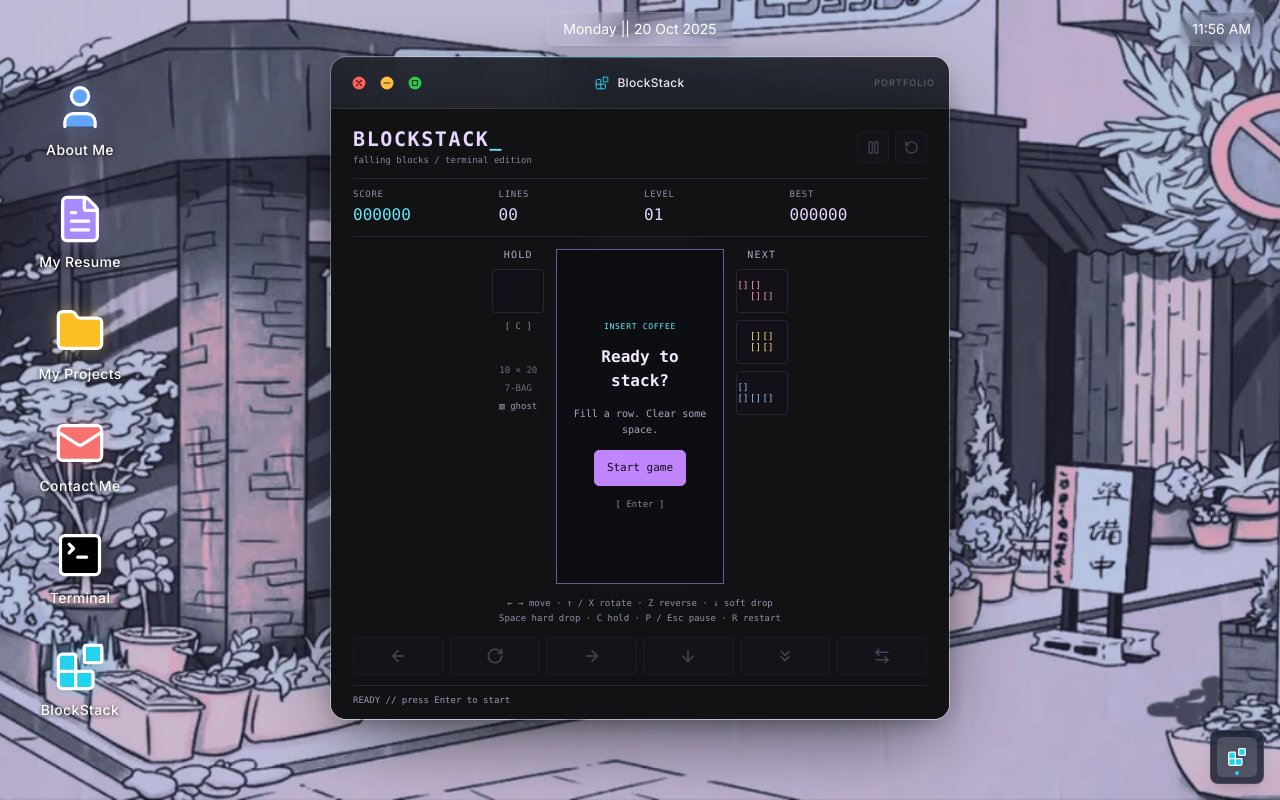
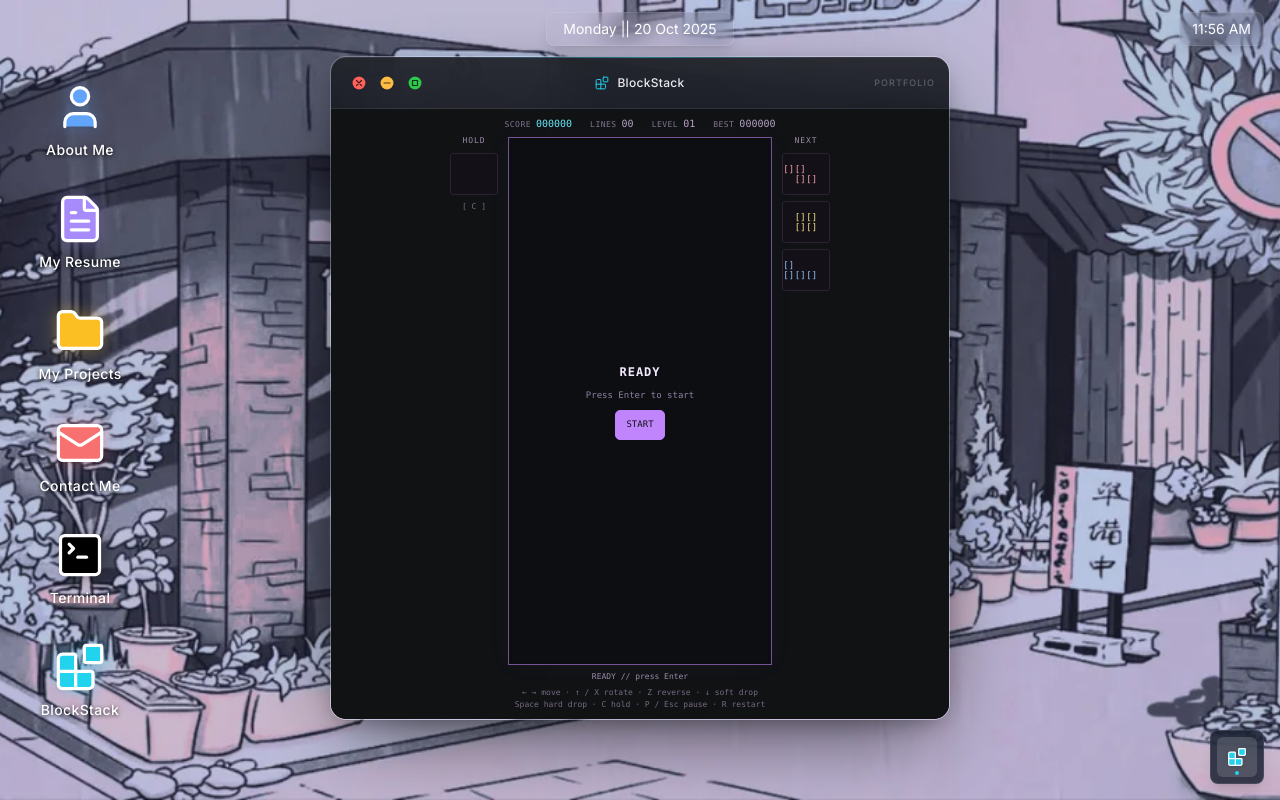
Before and after one commit to TANKominator5/Portfolio, a Next.js app in the folder arch-portfolio/: page / in a window 1280 px wide. Both pictures are taken after a click on the button "BlockStack". Built offline with nearby package versions, Linux system fonts and the light colour scheme.

Commit message:
improved the UI of the Blockstack game

```diff
--- a/arch-portfolio/src/components/BlockStack.module.css
+++ b/arch-portfolio/src/components/BlockStack.module.css
@@ -6,8 +6,8 @@
   min-height: 0;
   min-width: 0;
   overflow: auto;
-  gap: 10px;
-  padding: 18px 22px 12px;
+  gap: 6px;
+  padding: 10px 14px 8px;
   background: #101214;
   color: #d8b4fe;
   font-family: ui-monospace, SFMono-Regular, Menlo, Monaco, Consolas, "Liberation Mono", monospace;
@@ -15,13 +15,6 @@
   scrollbar-width: thin;
   scrollbar-color: #48344f transparent;
 }
-
-.header { display: flex; align-items: center; justify-content: space-between; gap: 12px; flex-shrink: 0; }
-.header h3 { color: #e9d5ff; font-size: 20px; font-weight: 700; letter-spacing: 0.08em; line-height: 1.2; }
-.header h3 span { color: #67e8f9; }
-.header p { margin-top: 3px; font-size: 9px; color: #8e809f; }
-.headerActions { display: flex; gap: 6px; }
-.headerActions button { width: 32px; height: 32px; }
 
 .app button {
   display: grid;
@@ -39,35 +32,34 @@
 .app button:active:not(:disabled) { background: #392449; }
 .app button:disabled { opacity: 0.3; cursor: default; }
 
-.scoreboard { display: grid; grid-template-columns: repeat(4, minmax(0, 1fr)); gap: 8px; flex-shrink: 0; border-block: 1px solid #2b2235; padding-block: 9px; }
-.scoreboard dt { color: #9a8ba8; font-size: 9px; text-transform: uppercase; letter-spacing: 0.08em; }
-.scoreboard dd { margin-top: 2px; color: #e9d5ff; font-size: 16px; font-variant-numeric: tabular-nums; }
+.scoreboard { display: flex; justify-content: center; gap: 18px; flex-shrink: 0; color: #81758f; font-size: 8px; line-height: 1; text-transform: uppercase; letter-spacing: 0.06em; }
+.scoreboard > div { display: flex; align-items: baseline; gap: 5px; }
+.scoreboard dt { color: #81758f; }
+.scoreboard dd { color: #b5a3c6; font-size: 10px; font-variant-numeric: tabular-nums; letter-spacing: 0; }
 .scoreboard > div:first-child dd { color: #67e8f9; }
 
 .arena {
   container-type: size;
   display: grid;
-  grid-template-columns: 52px auto 52px;
+  grid-template-columns: 48px auto 48px;
   justify-content: center;
   align-items: center;
-  column-gap: 12px;
+  column-gap: 10px;
   flex: 1 1 0%;
   min-height: 180px;
   min-width: 0;
 }
 
-.side { display: flex; flex-direction: column; align-items: center; gap: 7px; align-self: start; }
-.side h4 { color: #b5a3c6; font-size: 10px; font-weight: 500; letter-spacing: 0.12em; }
-.keyHint { color: #8e809f; font-size: 9px; }
-.sideNote { margin-top: 20px; text-align: center; color: #756a83; font-size: 9px; line-height: 2; }
-.sideNote span { color: #a393b5; }
-.preview { display: grid; grid-template: repeat(4, 1fr) / repeat(4, 1fr); width: 52px; height: 44px; border: 1px solid #2b2235; border-radius: 3px; background: #131117; font-size: 9px; line-height: 1; }
+.side { display: flex; flex-direction: column; align-items: center; gap: 6px; align-self: start; }
+.side h4 { color: #9a8ba8; font-size: 8px; font-weight: 500; letter-spacing: 0.12em; }
+.keyHint { color: #756a83; font-size: 8px; }
+.preview { display: grid; grid-template: repeat(4, 1fr) / repeat(4, 1fr); width: 48px; height: 42px; border: 1px solid #2b2235; border-radius: 3px; background: #131117; font-size: 9px; line-height: 1; }
 .preview span { display: grid; place-items: center; }
 .dimmed { opacity: 0.4; }
 
 .well {
   position: relative;
-  width: min(calc(100cqw - 128px), calc(50cqh - 2px), 280px);
+  width: min(calc(100cqw - 116px), calc(50cqh - 2px), 340px);
   aspect-ratio: 1 / 2;
   border: 1px solid #755396;
   padding: 3px;
@@ -83,36 +75,28 @@
 .filled { color: var(--piece-color); background: color-mix(in srgb, var(--piece-color) 12%, transparent); }
 .ghost { color: #675172; }
 
-.overlay { position: absolute; inset: 3px; display: flex; flex-direction: column; align-items: center; justify-content: center; text-align: center; gap: 12px; padding: 12px; background: rgb(13 14 19 / 94%); }
-.overlayTag { color: #67e8f9; font-size: 8px; letter-spacing: 0.09em; }
-.overlay h4 { color: #f3e8ff; font-size: clamp(12px, 2.8cqw, 20px); font-weight: 600; }
-.overlay p { max-width: 170px; color: #b5a3c6; font-size: 10px; line-height: 1.6; }
-.overlay button { padding: 9px 12px; color: #101214; background: #c084fc; border-color: #c084fc; font-size: 11px; }
+.overlay { position: absolute; inset: 3px; display: flex; flex-direction: column; align-items: center; justify-content: center; text-align: center; gap: 8px; padding: 10px; background: rgb(13 14 19 / 94%); }
+.overlay h4 { color: #f3e8ff; font-size: 12px; font-weight: 600; letter-spacing: 0.08em; }
+.overlay p { color: #8e809f; font-size: 9px; }
+.overlay button { padding: 7px 10px; color: #101214; background: #c084fc; border-color: #c084fc; font-size: 9px; text-transform: uppercase; }
 .overlay button:hover:not(:disabled) { color: #101214; background: #d8b4fe; }
 
-.instructions { flex-shrink: 0; color: #9a8ba8; font-size: 9px; line-height: 1.7; text-align: center; }
-.controls { flex-shrink: 0; display: grid; grid-template-columns: repeat(6, minmax(0, 1fr)); gap: 6px; }
-.controls button { min-height: 38px; }
-.status { flex-shrink: 0; overflow: hidden; text-overflow: ellipsis; white-space: nowrap; border-top: 1px solid #2b2235; padding-top: 8px; color: #a393b5; font-size: 9px; }
+.instructions { flex-shrink: 0; color: #756a83; font-size: 8px; line-height: 1.5; text-align: center; }
+.status { flex-shrink: 0; overflow: hidden; text-overflow: ellipsis; white-space: nowrap; color: #9a8ba8; font-size: 8px; line-height: 1; text-align: center; }
 
 @container (max-width: 400px) {
-  .header h3 { font-size: 16px; }
-  .header p { font-size: 8px; }
-  .scoreboard dd { font-size: 13px; }
+  .scoreboard { gap: 9px; font-size: 7px; }
+  .scoreboard > div { gap: 3px; }
+  .scoreboard dd { font-size: 8px; }
   .overlay { gap: 7px; padding: 7px; }
-  .overlayTag { display: none; }
   .overlay p { font-size: 8px; }
   .overlay button { padding: 7px 6px; font-size: 9px; white-space: nowrap; }
   .instructions { font-size: 8px; }
 }
 
 @media (max-width: 639px) {
-  .app { padding: 12px 10px 8px; gap: 5px; }
+  .app { padding: 8px 8px 6px; gap: 4px; }
   .arena { min-height: 160px; }
   .preview { height: 36px; }
-  .scoreboard { padding-block: 4px; }
-  .scoreboard dt { font-size: 8px; line-height: 1; }
-  .scoreboard dd { font-size: 12px; line-height: 1.25; }
   .instructions { position: absolute; width: 1px; height: 1px; padding: 0; margin: -1px; overflow: hidden; clip-path: inset(50%); white-space: nowrap; }
-  .status { padding-top: 5px; }
 }
--- a/arch-portfolio/src/components/BlockStack.tsx
+++ b/arch-portfolio/src/components/BlockStack.tsx
@@ -1,7 +1,6 @@
 'use client';
 
-import { useCallback, useEffect, useId, useReducer, useRef, useState, type CSSProperties, type KeyboardEvent, type ReactNode } from 'react';
-import { ArrowDown, ArrowLeft, ArrowRight, ChevronsDown, Pause, Play, RotateCcw, RotateCw, ArrowLeftRight } from 'lucide-react';
+import { useEffect, useId, useReducer, useRef, useState, type CSSProperties, type KeyboardEvent } from 'react';
 import { BOARD_HEIGHT, BOARD_WIDTH, LOCK_DELAY, PIECE_COLORS, createGame, fallInterval, gameReducer, getGhostPiece, getPieceCells, isGrounded, type GameAction, type GameState, type PieceType } from '@/games/blockstack';
 import styles from './BlockStack.module.css';
 
@@ -114,24 +113,14 @@ export default function BlockStack({ active = true }: { active?: boolean }) {
     if (actions[key]) perform(actions[key]);
   };
 
-  const status = game.status === 'ready' ? 'READY // press Enter to start'
-    : game.status === 'gameover' ? 'STACK OVERFLOW // try another run'
+  const status = game.status === 'ready' ? 'READY // press Enter'
+    : game.status === 'gameover' ? 'GAME OVER // press Enter'
       : game.status === 'paused' ? 'PAUSED // your stack is safe'
-        : game.lastClear ? `${game.lastClear === 4 ? 'FOUR-LINE CLEAR' : `${game.lastClear} LINE${game.lastClear > 1 ? 'S' : ''} CLEARED`} // nice stack management`
-          : 'RUNNING // stack, clear, repeat';
+        : game.lastClear ? `${game.lastClear === 4 ? 'TETRIS' : `${game.lastClear} LINE${game.lastClear > 1 ? 'S' : ''}`}`
+          : 'RUNNING';
 
   return (
     <div className={styles.app} data-state={game.status} onKeyDown={onKeyDown}>
-      <header className={styles.header}>
-        <div><h3>BLOCKSTACK<span aria-hidden="true">_</span></h3><p>falling blocks / terminal edition</p></div>
-        <div className={styles.headerActions}>
-          <button type="button" onClick={togglePause} disabled={!playable || game.status === 'ready' || game.status === 'gameover'} aria-label={game.status === 'paused' ? 'Resume game' : 'Pause game'} title="Pause / resume (P)">
-            {game.status === 'paused' ? <Play size={15} /> : <Pause size={15} />}
-          </button>
-          <button type="button" onClick={start} disabled={!playable || game.status === 'ready'} aria-label="Restart game" title="Restart (R)"><RotateCcw size={15} /></button>
-        </div>
-      </header>
-
       <dl className={styles.scoreboard}>
         {[['Score', game.score], ['Lines', game.lines], ['Level', game.level], ['Best', best]].map(([label, value]) => (
           <div key={label}><dt>{label}</dt><dd data-testid={`blockstack-${String(label).toLowerCase()}`}>{String(value).padStart(label === 'Score' || label === 'Best' ? 6 : 2, '0')}</dd></div>
@@ -143,7 +132,6 @@ export default function BlockStack({ active = true }: { active?: boolean }) {
           <h4>HOLD</h4>
           <PiecePreview type={game.held} label={`Held piece: ${game.held ?? 'empty'}`} dimmed={!game.canHold} />
           <span className={styles.keyHint}>[ C ]</span>
-          <div className={styles.sideNote}>10 × 20<br />7-BAG<br /><span>▧ ghost</span></div>
         </aside>
 
         <div ref={boardRef} className={styles.well} role="application" aria-label="BlockStack game board" aria-describedby={instructionsId} tabIndex={0} data-game-focus
@@ -151,13 +139,11 @@ export default function BlockStack({ active = true }: { active?: boolean }) {
           onPointerDown={(event) => { if (!(event.target as HTMLElement).closest('button')) focusBoard(); }}>
           <BoardView game={game} />
           {game.status !== 'playing' && <div className={styles.overlay}>
-            <span className={styles.overlayTag}>{game.status === 'ready' ? 'INSERT COFFEE' : game.status === 'paused' ? 'SESSION SUSPENDED' : 'STACK OVERFLOW'}</span>
-            <h4>{game.status === 'ready' ? 'Ready to stack?' : game.status === 'paused' ? 'Paused' : 'Game over'}</h4>
-            <p>{game.status === 'ready' ? 'Fill a row. Clear some space.' : game.status === 'paused' ? (game.pauseReason === 'away' ? 'Paused while you were away.' : 'Take a breath. The stack can wait.') : `${game.score.toLocaleString()} points. One more run?`}</p>
+            <h4>{game.status === 'ready' ? 'READY' : game.status === 'paused' ? 'PAUSED' : 'GAME OVER'}</h4>
+            <p>{game.status === 'ready' ? 'Press Enter to start' : game.status === 'paused' ? 'your stack is safe' : `${game.score.toLocaleString()} points`}</p>
             <button type="button" disabled={!playable} onClick={game.status === 'paused' ? togglePause : start}>
-              {game.status === 'ready' ? 'Start game' : game.status === 'paused' ? 'Continue game' : 'Play again'}
+              {game.status === 'ready' ? 'Start' : game.status === 'paused' ? 'Resume' : 'Restart'}
             </button>
-            <span className={styles.keyHint}>[ Enter ]</span>
           </div>}
         </div>
 
@@ -167,17 +153,8 @@ export default function BlockStack({ active = true }: { active?: boolean }) {
         </aside>
       </div>
 
+      <p className={styles.status} role="status">{status}</p>
       <p id={instructionsId} className={styles.instructions}>← → move · ↑ / X rotate · Z reverse · ↓ soft drop<br />Space hard drop · C hold · P / Esc pause · R restart</p>
-
-      <div className={styles.controls} aria-label="Game controls">
-        <RepeatControl label="Move left" disabled={!running} onAction={() => perform({ type: 'move', direction: -1 })}><ArrowLeft size={18} /></RepeatControl>
-        <button type="button" aria-label="Rotate clockwise" title="Rotate clockwise" disabled={!running} onClick={() => perform({ type: 'rotate', direction: 1 })}><RotateCw size={18} /></button>
-        <RepeatControl label="Move right" disabled={!running} onAction={() => perform({ type: 'move', direction: 1 })}><ArrowRight size={18} /></RepeatControl>
-        <RepeatControl label="Soft drop" disabled={!running} onAction={() => perform({ type: 'softDrop' })}><ArrowDown size={18} /></RepeatControl>
-        <button type="button" aria-label="Hard drop" title="Hard drop" disabled={!running} onClick={() => perform({ type: 'hardDrop' })}><ChevronsDown size={18} /></button>
-        <button type="button" aria-label="Hold piece" title="Hold piece" disabled={!running || !game.canHold} onClick={() => perform({ type: 'hold' })}><ArrowLeftRight size={18} /></button>
-      </div>
-      <p className={styles.status} role="status">{status}</p>
     </div>
   );
 }
@@ -210,31 +187,3 @@ function PiecePreview({ type, label, dimmed = false }: { type: PieceType | null;
     {Array.from({ length: 16 }, (_, index) => <span key={index} aria-hidden="true">{occupied.has(index) ? '[]' : ' '}</span>)}
   </div>;
 }
-
-function RepeatControl({ label, disabled, onAction, children }: { label: string; disabled: boolean; onAction: () => void; children: ReactNode }) {
-  const delay = useRef<ReturnType<typeof setTimeout> | null>(null);
-  const repeat = useRef<ReturnType<typeof setInterval> | null>(null);
-  const actionRef = useRef(onAction);
-  useEffect(() => { actionRef.current = onAction; }, [onAction]);
-  const stop = useCallback(() => {
-    if (delay.current) clearTimeout(delay.current);
-    if (repeat.current) clearInterval(repeat.current);
-    delay.current = null;
-    repeat.current = null;
-  }, []);
-  useEffect(() => {
-    if (disabled) stop();
-    return stop;
-  }, [disabled, stop]);
-  return <button type="button" aria-label={label} title={label} disabled={disabled}
-    onPointerDown={(event) => {
-      if (event.button !== 0 || disabled) return;
-      event.preventDefault();
-      event.currentTarget.setPointerCapture(event.pointerId);
-      stop();
-      onAction();
-      delay.current = setTimeout(() => { repeat.current = setInterval(() => actionRef.current(), 70); }, 180);
-    }}
-    onPointerUp={stop} onPointerCancel={stop} onLostPointerCapture={stop}
-    onClick={(event) => { if (event.detail === 0) onAction(); }}>{children}</button>;
-}
```
Also changed, not shown: 1 other file (tests, documents, lock files or other folders).
